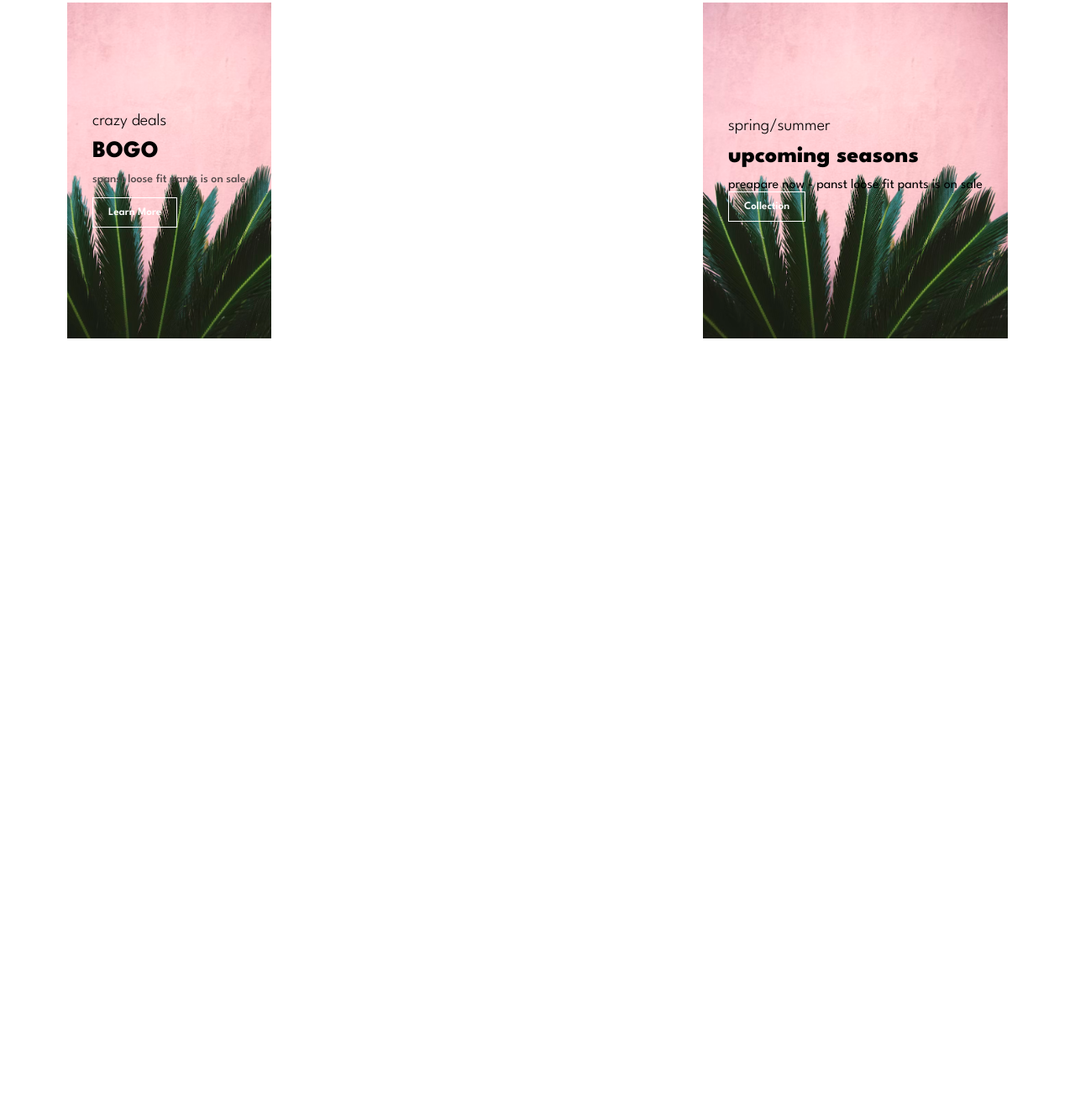
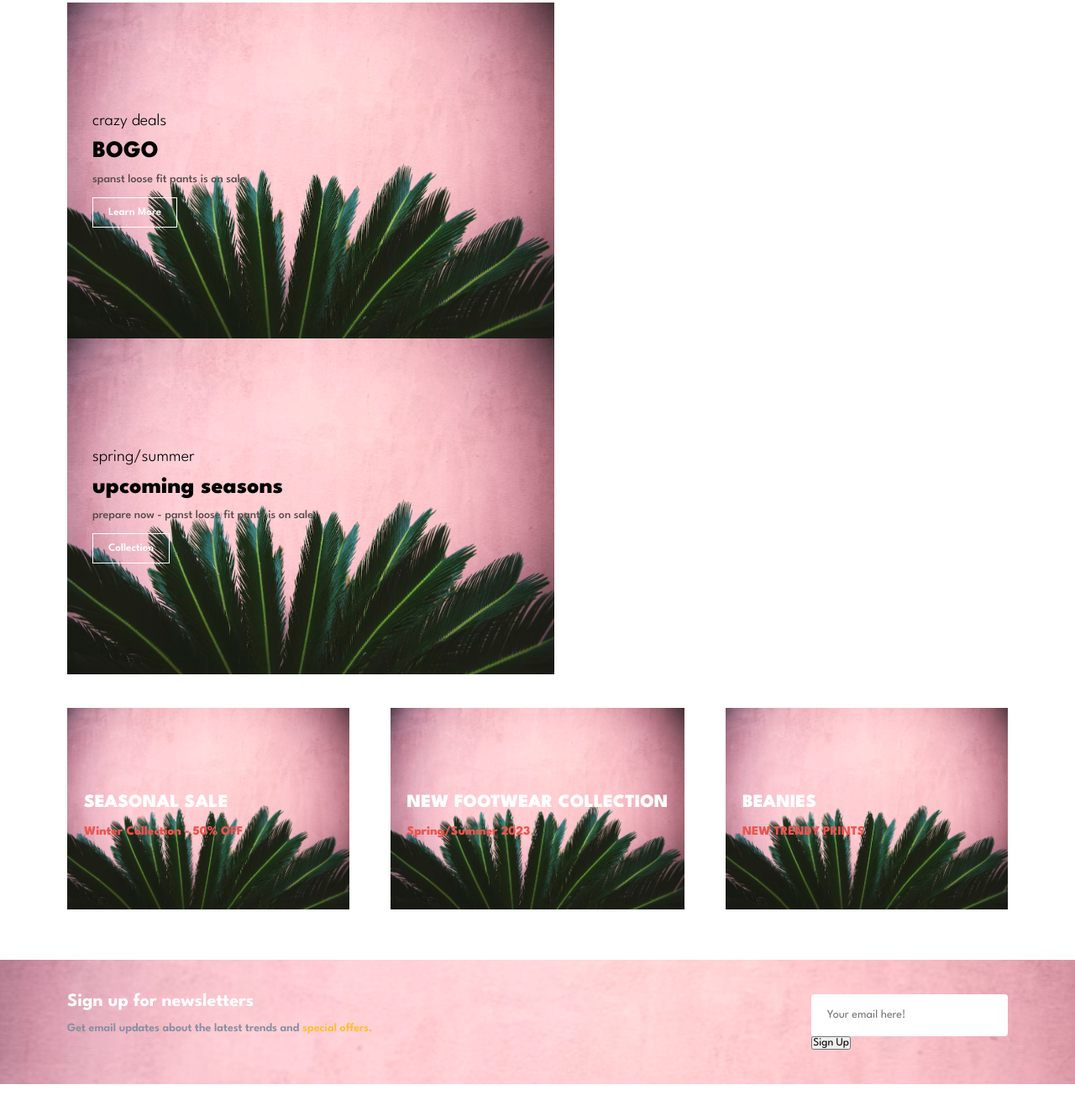
Before and after one commit to jenoen/ecommerceSite, a plain HTML site: page src/index.html in a window 1280 px wide. Shown: the part 3536-4865 px from the top of the page at 84% size. Before the commit the page ends 3979 px from the top, so only its background shows below. Drawn offline with Linux system fonts and the light colour scheme.

Commit message:
added signup and third banner

```diff
--- a/src/index.html
+++ b/src/index.html
@@ -402,8 +402,38 @@
       </div>
       <div class="banner-box banner-box2">
         <h4>spring/summer</h4>
-        <h2>upcoming seasons</h2>preapare now - panst loose fit pants is on sale</span>
+        <h2>upcoming seasons</h2>
+        <span>prepare now - panst loose fit pants is on sale</span>
         <button class="white">Collection</button>
+      </div>
+    </section>
+
+    <section id="banner3">
+      <div class="banner-box">
+        <h2>SEASONAL SALE</h2>
+        <h3>Winter Collection - 50% OFF</h3>
+      </div>
+      <div class="banner-box banner-box2">
+        <h2>NEW FOOTWEAR COLLECTION</h2>
+        <h3>Spring/Summer 2023</h3>
+      </div>
+      <div class="banner-box banner-box3">
+        <h2>BEANIES</h2>
+        <h3>NEW TRENDY PRINTS</h3>
+      </div>
+    </section>
+
+    <section id="newsletter" class="section-p1 section-m1">
+      <div class="newstext">
+        <h4>Sign up for newsletters</h4>
+        <p>
+          Get email updates about the latest trends and
+          <span>special offers.</span>
+        </p>
+      </div>
+      <div class="form">
+        <input type="text" placeholder="Your email here!" />
+        <button>Sign Up</button>
       </div>
     </section>
 
--- a/src/style.css
+++ b/src/style.css
@@ -329,7 +329,7 @@ body {
   align-items: flex-start;
 
   background-image: url("../images/plant-banner.avif");
-  width: 580;
+  min-width: 580px;
   height: 50vh;
   background-size: cover;
   background-position: center;
@@ -363,3 +363,83 @@ body {
   background: #088178;
   border: 1px solid #088178;
 }
+
+#banner3 {
+  display: flex;
+  justify-content: space-between;
+  flex-wrap: wrap;
+  padding: 0 80px;
+}
+
+#banner3 .banner-box {
+  display: flex;
+  flex-direction: column;
+  justify-content: center;
+  align-items: flex-start;
+  background-image: url("../images/plant-banner.avif");
+  min-width: 30%;
+  height: 30vh;
+  background-size: cover;
+  background-position: center;
+  padding: 20px;
+  margin-bottom: 20px;
+}
+
+#banner3 .banner-box2 {
+  background-image: url("../images/plant-banner.avif");
+}
+
+#banner3 .banner-box3 {
+  background-image: url("../images/plant-banner.avif");
+}
+
+#banner3 h2 {
+  color: #fff;
+  font-weight: 900;
+  font-size: 22px;
+}
+
+#banner3 h3 {
+  color: #ec544e;
+  font-weight: 800;
+  font-size: 15px;
+}
+
+#newsletter {
+  display: flex;
+  justify-content: space-between;
+  flex-wrap: wrap;
+  align-items: center;
+  background-image: url("../images/plant-banner.avif");
+  background-repeat: no-repeat;
+  background-position: 20% 30%;
+  background-color: #041e42;
+}
+
+#newsletter h4 {
+  font-size: 22px;
+  font-weight: 700;
+  color: #fff;
+}
+
+#newsletter p {
+  font-size: 14px;
+  font-weight: 600;
+  color: #818ea0;
+}
+
+#newsletter p span {
+  color: #ffbd27;
+}
+
+#newsletter input {
+  height: 3.125rem;
+  padding: 0 1.25em;
+  font-size: 14px;
+  width: 100%;
+  border: 1px solid transparent;
+  border-radius: 4px;
+  outline: none;
+}
+
+1.34.47 adding button css
```
